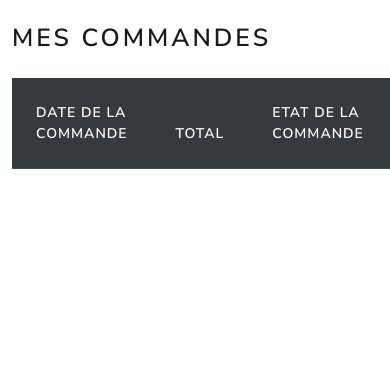
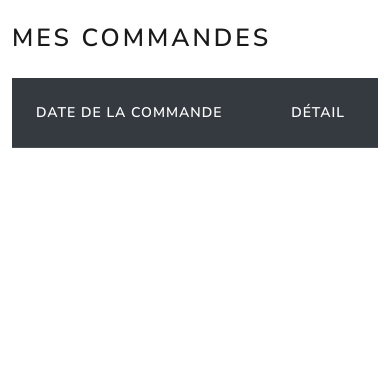
Before and after one commit to SabrarLucas/theDistrict, a Symfony app: template templates/pages/commande/index.html.twig in a window 390 px wide; the page is wider, and only the part inside the window is pictured. Shown: the part 176-544 px from the top of that part. Run offline with Twig, Linux system fonts and the light colour scheme; the template is opened without the code that fills it, so the values that code supplies are empty; some libraries are stand-ins or nearby versions.

Commit message:
responsive

```diff
--- a/templates/pages/commande/index.html.twig
+++ b/templates/pages/commande/index.html.twig
@@ -9,8 +9,8 @@
             <thead>
                 <tr class="table-dark">
                     <th scope="col">Date de la commande</th>
-                    <th scope="col">Total</th>
-                    <th scope="col">Etat de la commande</th>
+                    <th class="d-none d-lg-table-cell" scope="col">Total</th>
+                    <th class="d-none d-lg-table-cell" scope="col">Etat de la commande</th>
                     <th scope="col">Détail</th>
                 </tr>
             </thead>
@@ -18,8 +18,8 @@
             {% for commande in utilisateur.commandes %}
                 <tr class="table-light">
                     <th scope="row">{{ commande.commandedAt | date('d/m/Y') }}</th>
-                    <td>{{ commande.total }} €</td>
-                    <td>
+                    <td class="d-none d-lg-table-cell">{{ commande.total }} €</td>
+                    <td class="d-none d-lg-table-cell">
                         {% if commande.etat == 0 %}
                             Enregistée/payée
                         {% endif %}
```
Also changed, not shown: templates/pages/panier/panier.html.twig (+4 -4 lines).
